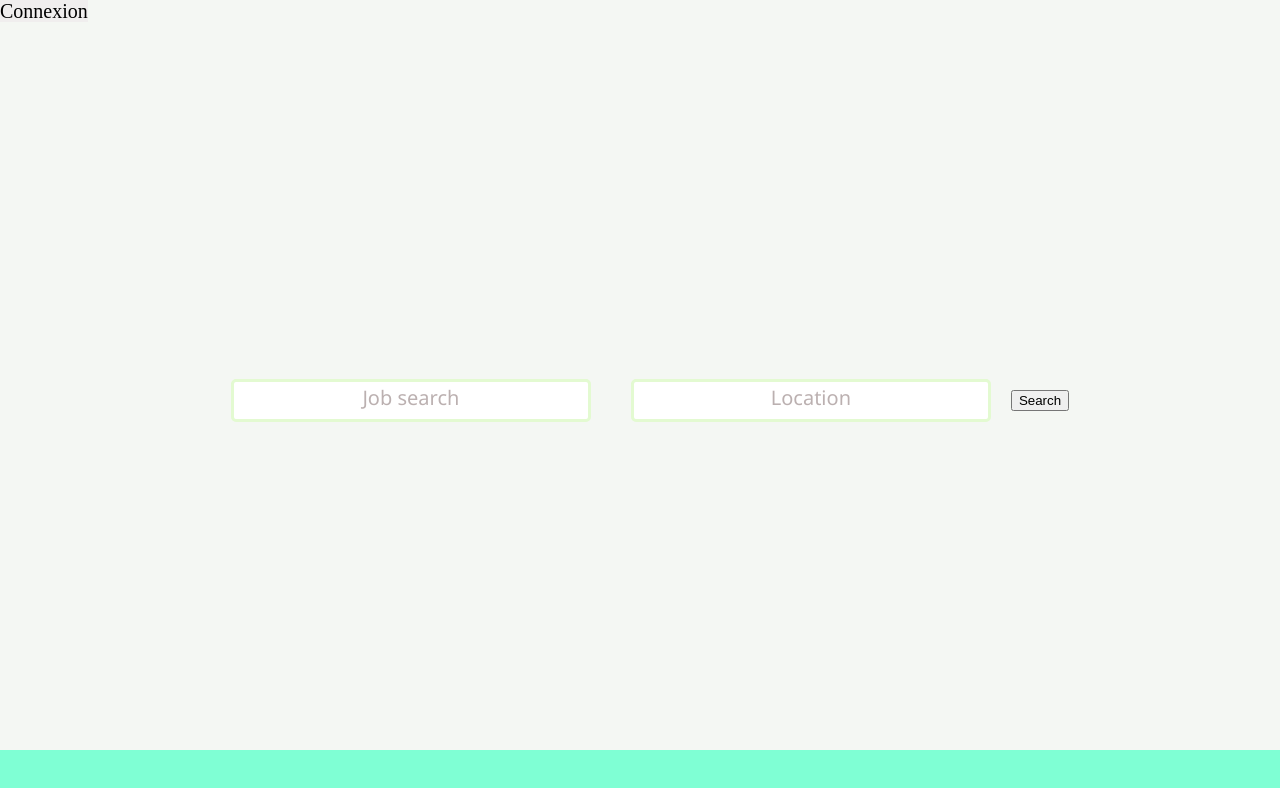
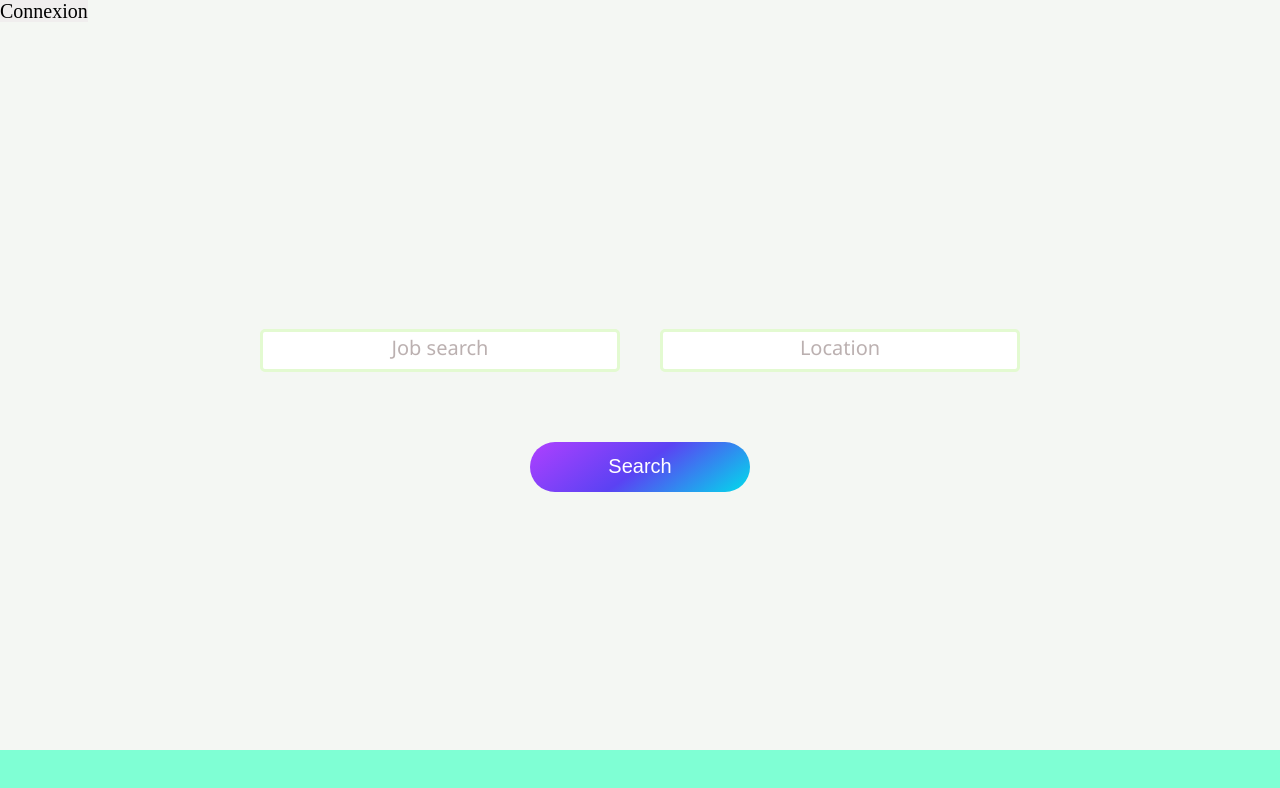
Before and after one commit to imanchamileva/project, a React (Create React App) app: page / in a window 1280 px wide. Shown: the top 788 px of the page. Built offline with nearby package versions, Linux system fonts and the light colour scheme.

Commit message:
new commit button

```diff
--- a/src/components/SearchBar.js
+++ b/src/components/SearchBar.js
@@ -11,6 +11,7 @@ function SearchBar({placeholder, data}) {
     const [filteredDataLocation, setFilteredDataLocation] = useState ([])
 
 
+    // jobsearch input
     const handleFilter = (e) => {
         // le mot qu'on rentre dans input= searchWord
         const searchWord = e.target.value
@@ -29,6 +30,7 @@ function SearchBar({placeholder, data}) {
 
     }
 
+    //location input
     const handleLocation = (e) => {
         // le mot qu'on rentre dans input= searchWord
         const searchWord = e.target.value
@@ -55,6 +57,7 @@ function SearchBar({placeholder, data}) {
 
         <div className="divGenerale">
 
+    <div className="divInputs">
             <div className="jobsearch">
                 <input placeholder={placeholder} onChange={handleFilter}/>
 
@@ -88,10 +91,11 @@ function SearchBar({placeholder, data}) {
                 <input placeholder="Location"   onChange={handleLocation}></input>
             </div>
 
-            <div className="bouton">
-                <button >Search</button>
+         </div>
+
+            <div className="button">
+                <button className="bouton">Search</button>
             </div>
-
         </div>
 
     )
--- a/src/index.scss
+++ b/src/index.scss
@@ -57,8 +57,9 @@ input {
     height:100vh;
     justify-content:center;
     align-items:center;
-    align-content:center;
+    // align-content:center;
     width:100%;
+    flex-direction: column;
 }
 
 ::placeholder {
@@ -115,7 +116,26 @@ a:hover {
     cursor:pointer;
 }
 
+
+
+
+.divInputs {
+    display:flex;
+    align-items:center;
+}
+
 .bouton {
-    display:flex;
-    justify-content:center;
+    margin-top:50px;
+    background-image: linear-gradient(144deg,#AF40FF, #5B42F3 50%,#00DDEB);
+    color:white;
+    width:220px;
+    height:50px;
+    border-radius:50px;
+    font-size:20px;
+    border:none;
 }
+
+.bouton:hover {
+    background-image: linear-gradient(144deg,#a9dd18, #c2bf13 50%,#f8cc06);
+    cursor:pointer;
+}
```
